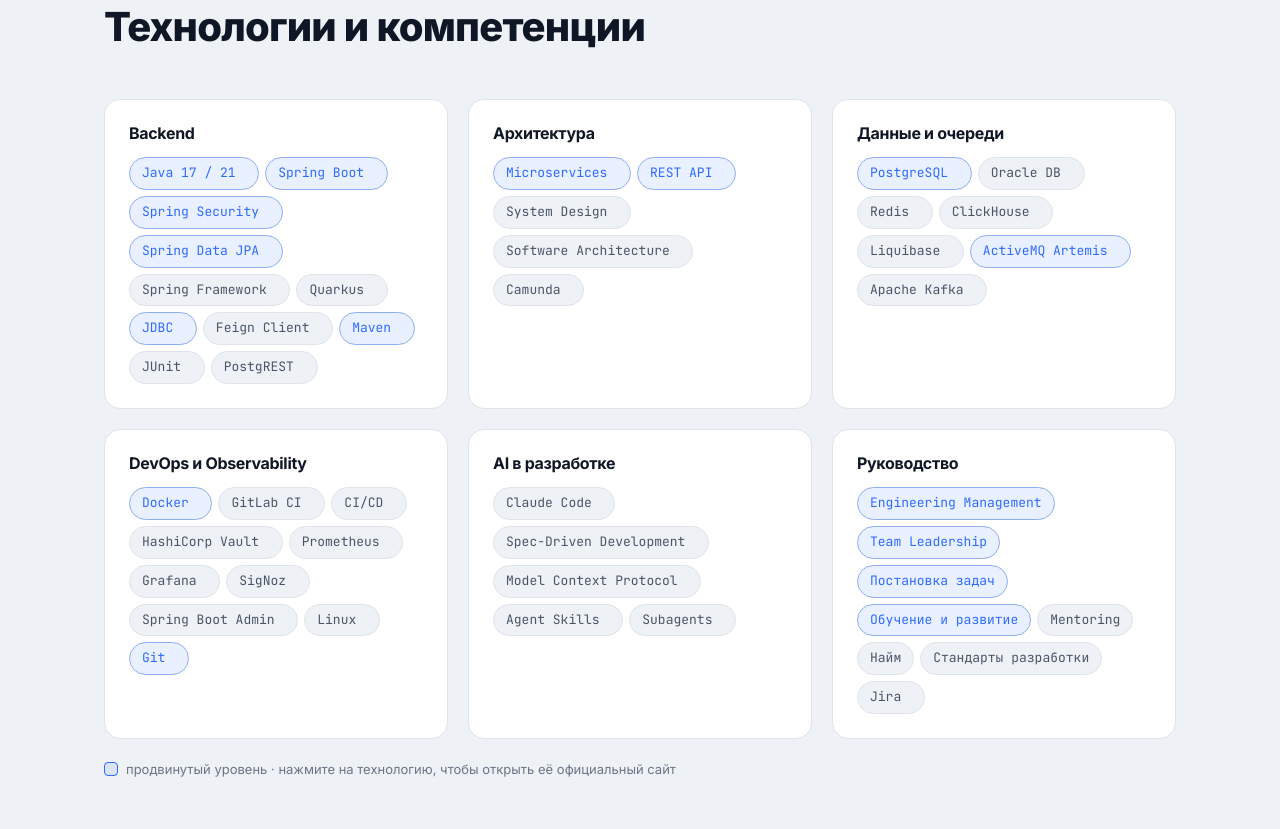
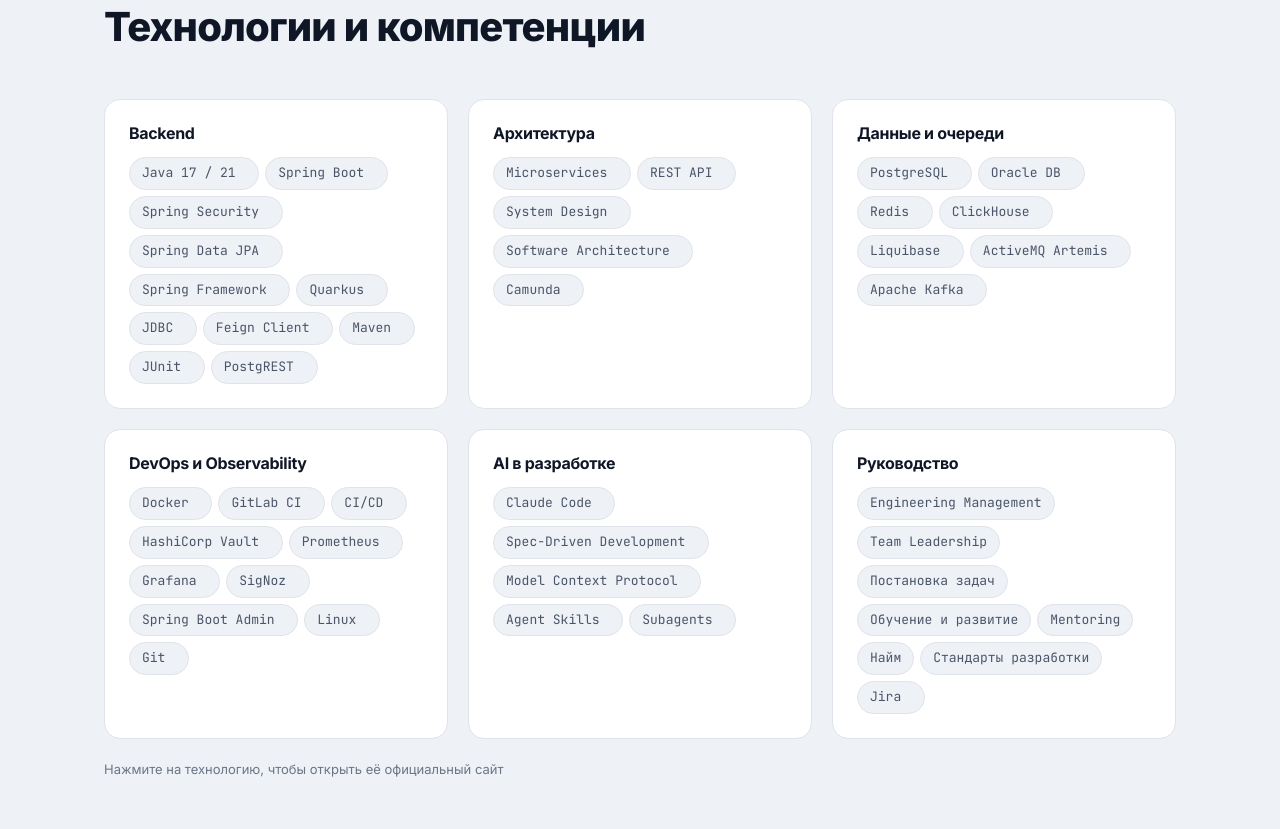
Before and after one commit to AliArtukov/aliartukov.github.io, a plain HTML site: page index.html in a window 1280 px wide. Shown: the part 4731-5560 px from the top of the page. Drawn offline with Linux system fonts and the light colour scheme.

Commit message:
Drop skill level highlighting: hh.uz self-assessment is outdated

```diff
--- a/assets/style.css
+++ b/assets/style.css
@@ -332,7 +332,6 @@ strong { font-weight: 600; color: var(--text); }
 }
 .skill-group h3 { font-size: 16px; }
 .tags--lg li { font-size: 13px; padding: 5px 12px; }
-.tags li.is-strong { color: var(--accent); border-color: color-mix(in srgb, var(--accent) 45%, var(--border)); background: var(--accent-soft); }
 
 /* Linked tags: the whole pill is the link */
 .tags li:has(> a) { padding: 0; transition: border-color .15s, color .15s; }
@@ -346,7 +345,6 @@ strong { font-weight: 600; color: var(--text); }
 }
 .tags li > a:hover::after, .tags li > a:focus-visible::after { opacity: .8; transform: none; }
 .legend { display: flex; align-items: center; gap: 8px; margin-top: 20px; font-size: 13px; color: var(--muted); }
-.legend__mark { width: 14px; height: 14px; border-radius: 4px; background: var(--accent-soft); border: 1px solid var(--accent); }
 
 /* Learning */
 .learning { display: grid; grid-template-columns: repeat(3, 1fr); gap: 32px; }
--- a/index.html
+++ b/index.html
@@ -394,15 +394,15 @@
         <div class="skill-group reveal">
           <h3>Backend</h3>
           <ul class="tags tags--lg">
-            <li class="is-strong"><a href="https://www.oracle.com/java/" target="_blank" rel="noopener">Java 17 / 21</a></li>
-            <li class="is-strong"><a href="https://spring.io/projects/spring-boot" target="_blank" rel="noopener">Spring Boot</a></li>
-            <li class="is-strong"><a href="https://spring.io/projects/spring-security" target="_blank" rel="noopener">Spring Security</a></li>
-            <li class="is-strong"><a href="https://spring.io/projects/spring-data-jpa" target="_blank" rel="noopener">Spring Data JPA</a></li>
+            <li><a href="https://www.oracle.com/java/" target="_blank" rel="noopener">Java 17 / 21</a></li>
+            <li><a href="https://spring.io/projects/spring-boot" target="_blank" rel="noopener">Spring Boot</a></li>
+            <li><a href="https://spring.io/projects/spring-security" target="_blank" rel="noopener">Spring Security</a></li>
+            <li><a href="https://spring.io/projects/spring-data-jpa" target="_blank" rel="noopener">Spring Data JPA</a></li>
             <li><a href="https://spring.io/projects/spring-framework" target="_blank" rel="noopener">Spring Framework</a></li>
             <li><a href="https://quarkus.io/" target="_blank" rel="noopener">Quarkus</a></li>
-            <li class="is-strong"><a href="https://docs.oracle.com/javase/tutorial/jdbc/" target="_blank" rel="noopener">JDBC</a></li>
+            <li><a href="https://docs.oracle.com/javase/tutorial/jdbc/" target="_blank" rel="noopener">JDBC</a></li>
             <li><a href="https://spring.io/projects/spring-cloud-openfeign" target="_blank" rel="noopener">Feign Client</a></li>
-            <li class="is-strong"><a href="https://maven.apache.org/" target="_blank" rel="noopener">Maven</a></li>
+            <li><a href="https://maven.apache.org/" target="_blank" rel="noopener">Maven</a></li>
             <li><a href="https://junit.org/" target="_blank" rel="noopener">JUnit</a></li>
             <li><a href="https://postgrest.org/" target="_blank" rel="noopener">PostgREST</a></li>
           </ul>
@@ -410,8 +410,8 @@
         <div class="skill-group reveal">
           <h3>Архитектура</h3>
           <ul class="tags tags--lg">
-            <li class="is-strong"><a href="https://martinfowler.com/articles/microservices.html" target="_blank" rel="noopener">Microservices</a></li>
-            <li class="is-strong"><a href="https://ics.uci.edu/~fielding/pubs/dissertation/rest_arch_style.htm" target="_blank" rel="noopener">REST API</a></li>
+            <li><a href="https://martinfowler.com/articles/microservices.html" target="_blank" rel="noopener">Microservices</a></li>
+            <li><a href="https://ics.uci.edu/~fielding/pubs/dissertation/rest_arch_style.htm" target="_blank" rel="noopener">REST API</a></li>
             <li><a href="https://github.com/donnemartin/system-design-primer" target="_blank" rel="noopener">System Design</a></li>
             <li><a href="https://martinfowler.com/architecture/" target="_blank" rel="noopener">Software Architecture</a></li>
             <li><a href="https://camunda.com/" target="_blank" rel="noopener">Camunda</a></li>
@@ -420,19 +420,19 @@
         <div class="skill-group reveal">
           <h3>Данные и очереди</h3>
           <ul class="tags tags--lg">
-            <li class="is-strong"><a href="https://www.postgresql.org/" target="_blank" rel="noopener">PostgreSQL</a></li>
+            <li><a href="https://www.postgresql.org/" target="_blank" rel="noopener">PostgreSQL</a></li>
             <li><a href="https://www.oracle.com/database/" target="_blank" rel="noopener">Oracle DB</a></li>
             <li><a href="https://redis.io/" target="_blank" rel="noopener">Redis</a></li>
             <li><a href="https://clickhouse.com/" target="_blank" rel="noopener">ClickHouse</a></li>
             <li><a href="https://www.liquibase.com/" target="_blank" rel="noopener">Liquibase</a></li>
-            <li class="is-strong"><a href="https://artemis.apache.org/components/artemis/" target="_blank" rel="noopener">ActiveMQ Artemis</a></li>
+            <li><a href="https://artemis.apache.org/components/artemis/" target="_blank" rel="noopener">ActiveMQ Artemis</a></li>
             <li><a href="https://kafka.apache.org/" target="_blank" rel="noopener">Apache Kafka</a></li>
           </ul>
         </div>
         <div class="skill-group reveal">
           <h3>DevOps и Observability</h3>
           <ul class="tags tags--lg">
-            <li class="is-strong"><a href="https://www.docker.com/" target="_blank" rel="noopener">Docker</a></li>
+            <li><a href="https://www.docker.com/" target="_blank" rel="noopener">Docker</a></li>
             <li><a href="https://docs.gitlab.com/ci/" target="_blank" rel="noopener">GitLab CI</a></li>
             <li><a href="https://continuousdelivery.com/" target="_blank" rel="noopener">CI/CD</a></li>
             <li><a href="https://developer.hashicorp.com/vault" target="_blank" rel="noopener">HashiCorp Vault</a></li>
@@ -441,7 +441,7 @@
             <li><a href="https://signoz.io/" target="_blank" rel="noopener">SigNoz</a></li>
             <li><a href="https://github.com/codecentric/spring-boot-admin" target="_blank" rel="noopener">Spring Boot Admin</a></li>
             <li><a href="https://www.kernel.org/" target="_blank" rel="noopener">Linux</a></li>
-            <li class="is-strong"><a href="https://git-scm.com/" target="_blank" rel="noopener">Git</a></li>
+            <li><a href="https://git-scm.com/" target="_blank" rel="noopener">Git</a></li>
           </ul>
         </div>
         <div class="skill-group reveal">
@@ -457,13 +457,13 @@
         <div class="skill-group reveal">
           <h3>Руководство</h3>
           <ul class="tags tags--lg">
-            <li class="is-strong">Engineering Management</li><li class="is-strong">Team Leadership</li><li class="is-strong">Постановка задач</li>
-            <li class="is-strong">Обучение и развитие</li><li>Mentoring</li><li>Найм</li><li>Стандарты разработки</li>
+            <li>Engineering Management</li><li>Team Leadership</li><li>Постановка задач</li>
+            <li>Обучение и развитие</li><li>Mentoring</li><li>Найм</li><li>Стандарты разработки</li>
             <li><a href="https://www.atlassian.com/software/jira" target="_blank" rel="noopener">Jira</a></li>
           </ul>
         </div>
       </div>
-      <p class="legend"><span class="legend__mark"></span> продвинутый уровень · нажмите на технологию, чтобы открыть её официальный сайт</p>
+      <p class="legend">Нажмите на технологию, чтобы открыть её официальный сайт</p>
     </div>
   </section>
 
```
Also changed, not shown: en/index.html (+15 -15 lines).
